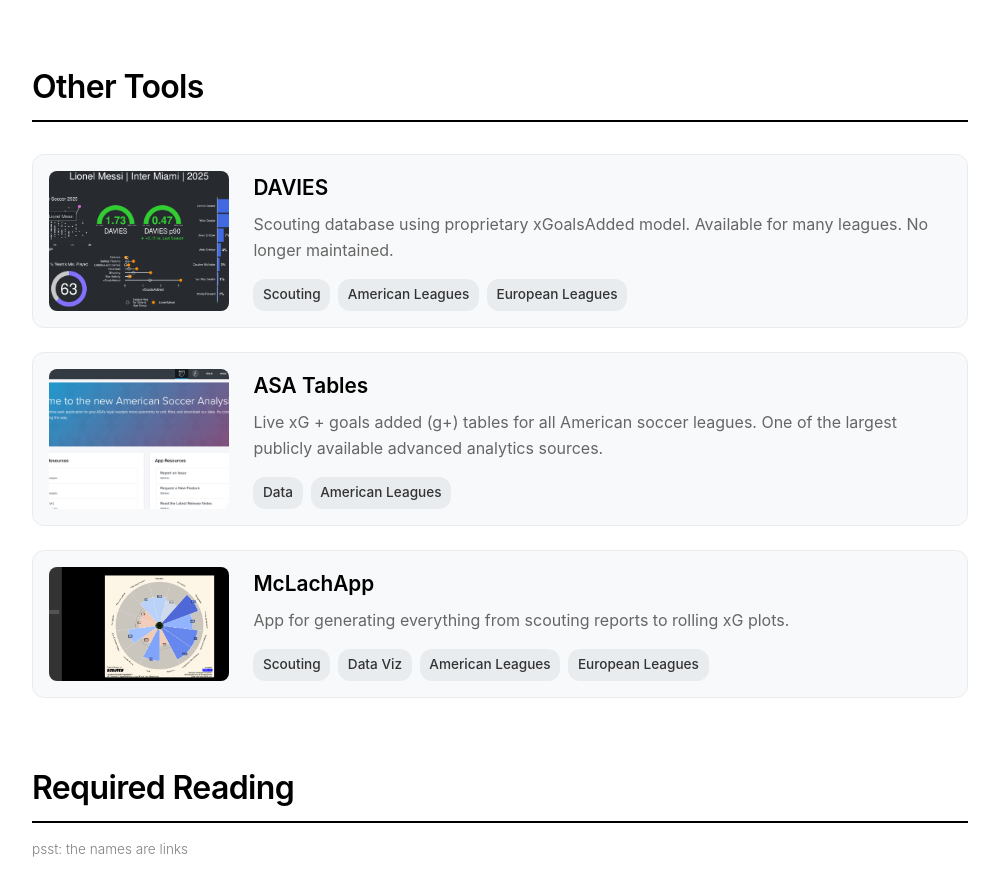
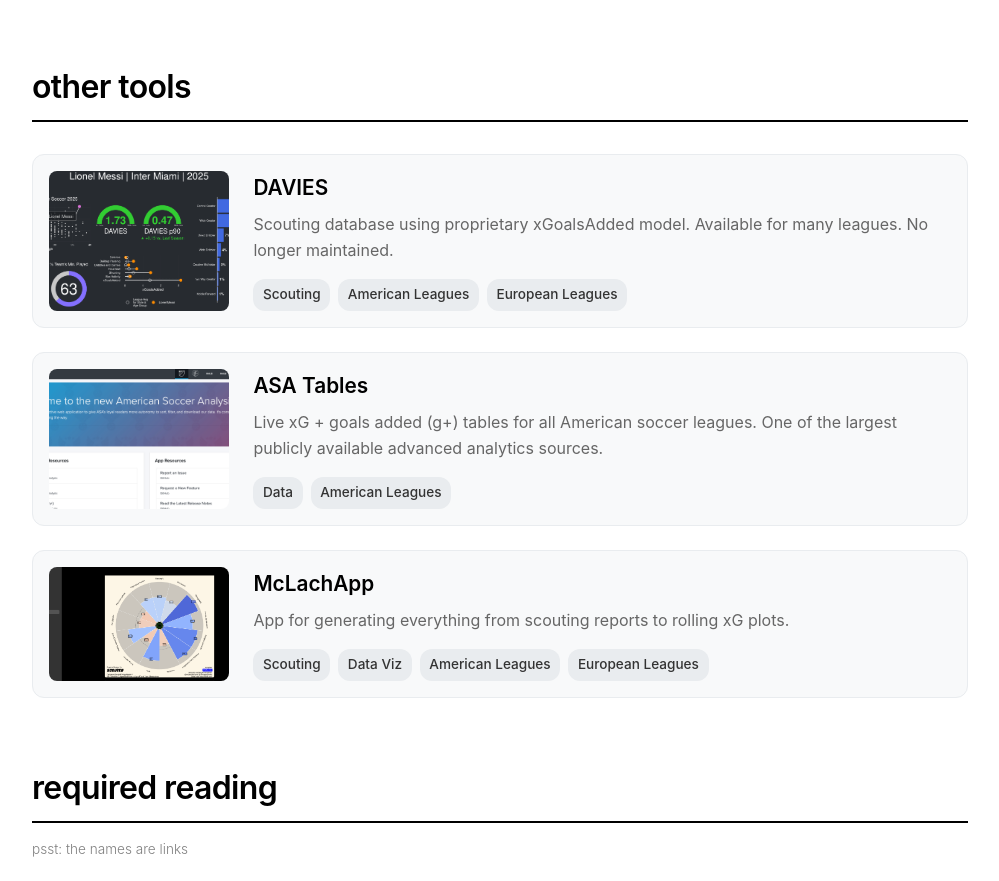
Before and after one commit to catabush05/catabush05.github.io, a plain HTML site: page resources/index.html in a window 1280 px wide. Shown: the part 1231-2112 px from the top of the page, without its empty margins (140-1139 px from the left). Drawn offline with Linux system fonts and the light colour scheme.

Commit message:
Lowercase

```diff
--- a/resources/index.html
+++ b/resources/index.html
@@ -28,7 +28,7 @@
 
         <!-- My Projects Section -->
         <div class="resources-section">
-            <h2 class="section-title resources-title">My Projects</h2>
+            <h2 class="section-title resources-title">my projects</h2>
 
             <div class="resource-item">
                 <div class="resource-image">
@@ -131,7 +131,7 @@
 
         <!-- Other Tools Section -->
         <div class="resources-section">
-            <h2 class="section-title resources-title">Other Tools</h2>
+            <h2 class="section-title resources-title">other tools</h2>
 
             <div class="resource-item">
                 <div class="resource-image">
@@ -193,7 +193,7 @@
 
         <!-- Required Reading Section -->
         <div class="resources-section">
-            <h2 class="section-title resources-title" style="margin-bottom: 1rem !important;">Required Reading</h2>
+            <h2 class="section-title resources-title" style="margin-bottom: 1rem !important;">required reading</h2>
             <p style="font-weight: 300; color: grey; font-size: 0.85rem; margin-bottom: 1.5rem !important;">psst: the
                 names are links</p>
 
```
